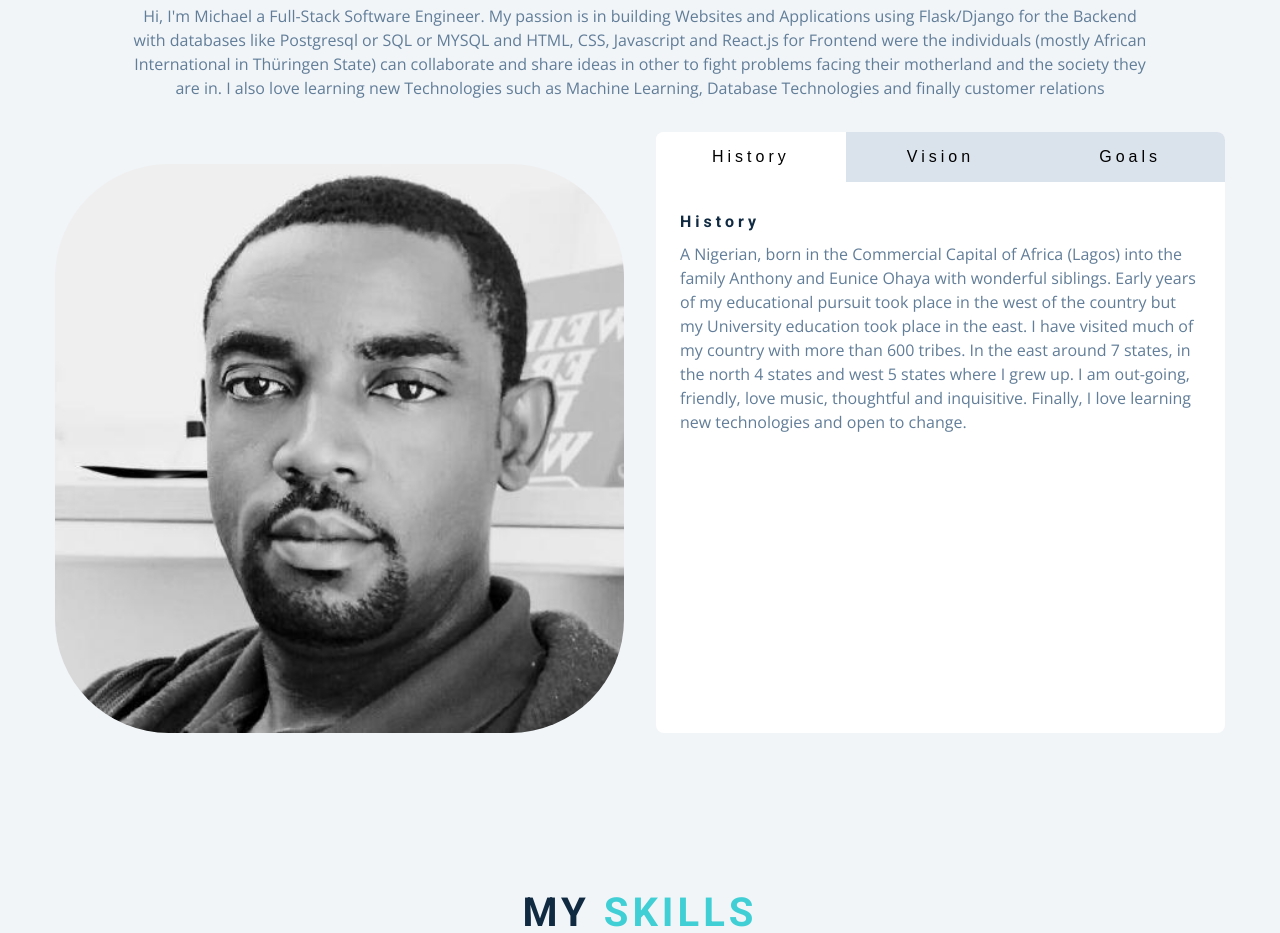
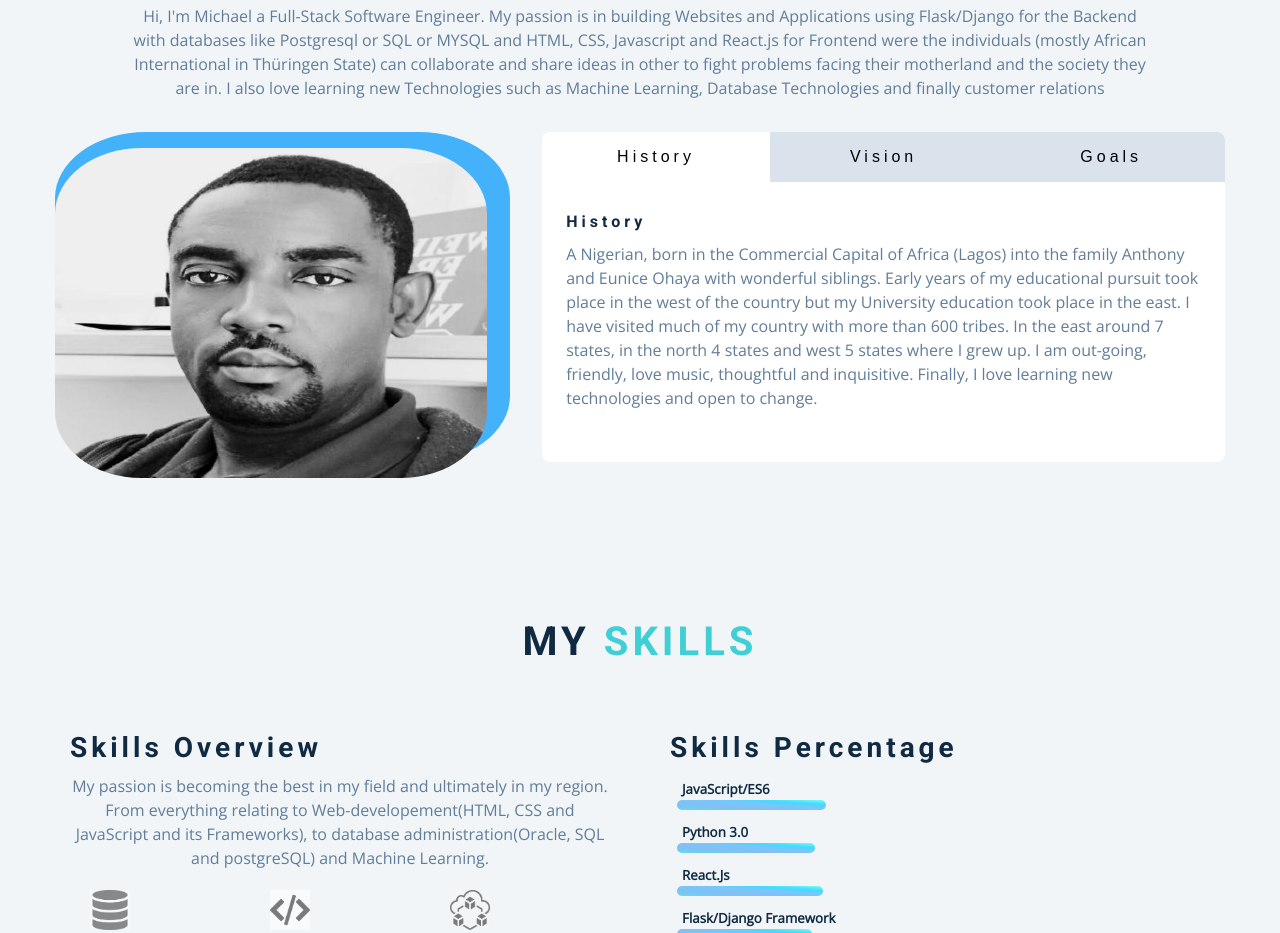
Before and after one commit to ohayamic/my-portfolio, a React (Create React App) app: page / in a window 1280 px wide. Shown: the part 1000-1933 px from the top of the page. Built offline with nearby package versions, Linux system fonts and the light colour scheme.

Commit message:
Styled the about image
using a background color and a position relative, I gave the about image a better outlook

```diff
--- a/src/App.css
+++ b/src/App.css
@@ -413,7 +413,7 @@ footer p {
 .about-img {
   margin: 2rem auto;
   border-radius: 20%;
-  max-width: 100%;
+  max-width: 95%;
   height: auto;
 }
 .about-img img {
@@ -432,6 +432,7 @@ article img {
   align-items: center;
   justify-content: center;
 }
+
 .btn-container {
   border-top-left-radius: var(--radius);
   border-top-right-radius: var(--radius);
@@ -485,25 +486,56 @@ Adjust AboutComponents as screen size changes
 ===============================================
 */
 
-@media screen and (min-width: 700px) {
+@media screen and (min-width: 768px) {
+  .about-image-container {
+    position: relative;
+    background: #44b2fb;
+    border-radius: 20%;
+    display: flex;
+    align-items: center;
+    justify-content: center;
+    height: 18rem;
+  }
   .about-img {
     margin-bottom: 0;
+    position: absolute;
+    top: -5%;
+    right: 5%;
     width: 50%;
-    height: auto;
+    height: 100%;
+    display: block;
     box-sizing: border-box;
   }
 
   .about-center {
     display: grid;
-    grid-template-columns: 1fr 1fr;
+    grid-template-columns: 2fr 3fr;
     column-gap: 2rem;
   }
 }
 
 @media screen and (min-width: 992px) {
+  .about-image-container {
+    position: relative;
+    background: #44b2fb;
+    border-radius: 20%;
+    display: flex;
+    align-items: center;
+    justify-content: center;
+    height: 100%;
+  }
+  .about-img {
+    margin-bottom: 0;
+    position: absolute;
+    top: -5%;
+    right: 5%;
+    width: 100%;
+    height: 100%;
+    box-sizing: border-box;
+  }
   .about-center {
     display: grid;
-    grid-template-columns: 1fr 1fr;
+    grid-template-columns: 2fr 3fr;
     column-gap: 2rem;
   }
 }
--- a/src/components/About.js
+++ b/src/components/About.js
@@ -39,7 +39,7 @@ const About = () => {
         </p>
       </div>
       <div className="about-center section-center">
-        <article>
+        <article className="about-image-container">
           <img src={hero} alt="heroImage" className="about-img "></img>
         </article>
         <article className="about">
```
